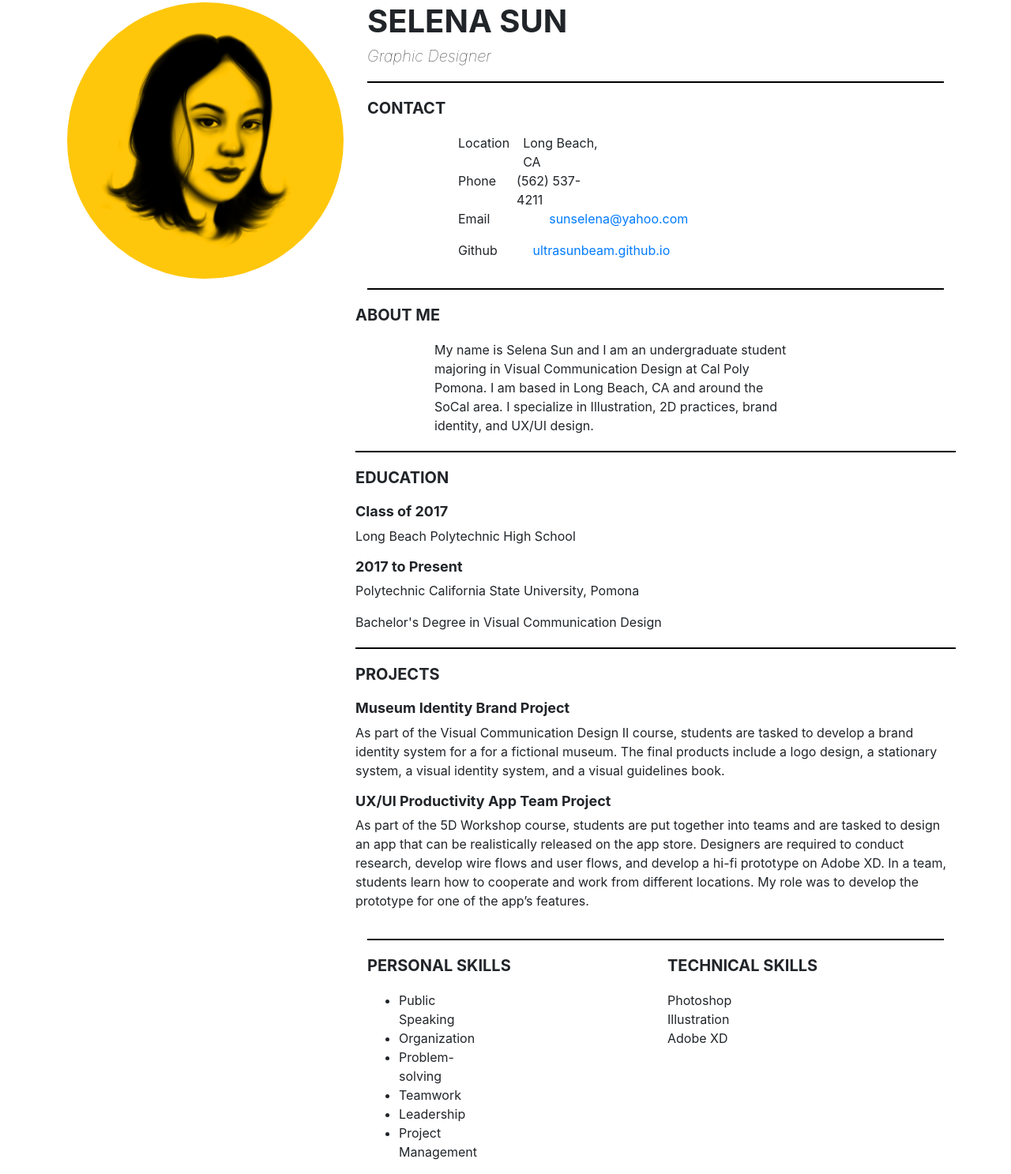
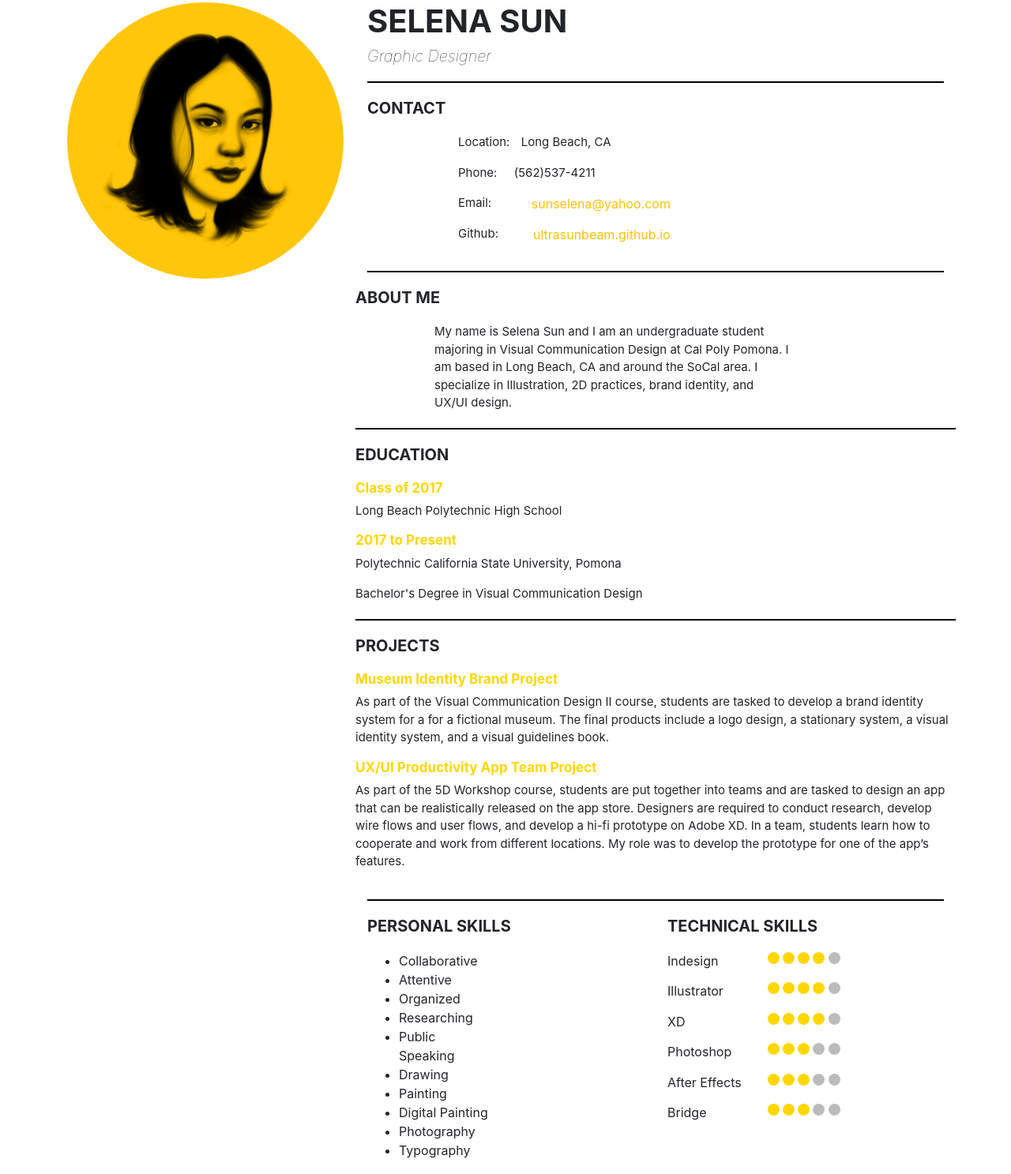
Before and after one commit to ultrasunbeam/ultrasunbeam.github.io, a plain HTML site: page resume.html in a window 1280 px wide. Shown: the part 123-1610 px from the top of the page at 79% size. Drawn offline with nearby package versions, Linux system fonts and the light colour scheme.

Commit message:
edit text color and circle colors

```diff
--- a/assets/css/sharedStyle.css
+++ b/assets/css/sharedStyle.css
@@ -69,3 +69,40 @@ div h4 {
     font-size: 18px;
     font-weight: bold;
 }
+
+div .row {
+    display: flex;
+
+}
+
+div .col-8 a {
+    color: #ffc107!important;
+    text-decoration: none;
+    background-color: transparent;
+}
+
+p {
+    font-size: 15px;
+}
+
+div h6 {
+    font-size: 17px;
+    font-weight: bold;
+    color: gold;
+}
+
+.dot {
+    height: 15px;
+    width: 15px;
+    background-color: #bbb;
+    border-radius: 50%;
+    display: inline-block;
+  }
+
+.dotFill {
+    height: 15px;
+    width: 15px;
+    background-color:gold;
+    border-radius: 50%;
+    display: inline-block;
+  }
--- a/resume.html
+++ b/resume.html
@@ -19,7 +19,7 @@
     <!-- this is boostrap navigation bar -->
     <nav class="navbar navbar-expand-lg navbar-light customNav">
       <a class="navbar-brand" href="resume.html">
-          <img src="assets/images/sunLogo.png" height="50">
+          <img src="assets/images/sunLogo.png" height="50px">
         </a>
       <button class="navbar-toggler" type="button" data-toggle="collapse" data-target="#navbarSupportedContent" aria-controls="navbarSupportedContent" aria-expanded="false" aria-label="Toggle navigation">
         <span class="navbar-toggler-icon"></span>
@@ -43,6 +43,7 @@
     </nav>
 
     <!-- this is the resume -->
+
     <div class="container myResume">
       <div class="row topRow">
           <div class="col-sm-4">
@@ -68,34 +69,34 @@
 
                       <div class="row">
                           <div class="col-4">
-                              <p>Location</p>
+                              <p>Location:</p>
                           </div>
-                          <div class="col-7">
-                              <span>Long Beach, CA</span>
+                          <div class="col-8">
+                              <p>Long Beach, CA</p>
                           </div>
                       </div>
 
                       <div class="row">
                           <div class="col-4">
-                              <p>Phone</p>
+                              <p>Phone:</p>
                           </div>
-                          <div class="col-7">
-                              <span>(562) 537-4211</span>
+                          <div class="col-8">
+                              <p>(562)537-4211</p>
                           </div>
                       </div>
 
                       <div class="row">
-                          <div class="col-5">
-                              <p>Email</p>
+                          <div class="col-4">
+                              <p>Email:</p>
                           </div>
-                          <div class="col-7 email">
+                          <div class="col-8">
                               <a href="mailto: sunselena@yahoo.com">sunselena@yahoo.com</a>
                           </div>
                       </div>
 
                       <div class="row">
                         <div class="col-4">
-                            <p>Github</p>
+                            <p>Github:</p>
                         </div>
                         <div class="col-8 email">
                             <a href="https://github.com/ultrasunbeam/ultrasunbeam.github.io" target="_blank">ultrasunbeam.github.io</a>
@@ -122,9 +123,9 @@
 
               <div class="education">
                   <h3>EDUCATION</h3>
-                  <h4>Class of 2017</h4>
+                  <h6>Class of 2017</h6>
                   <p>Long Beach Polytechnic High School</p>
-                  <h4>2017 to Present</h4>
+                  <h6>2017 to Present</h6>
                   <p>Polytechnic California State University, Pomona</p>
                   <p>Bachelor's Degree in Visual Communication Design</p>
               </div>
@@ -135,9 +136,9 @@
               <div class="projects">
                   <h3>PROJECTS</h3>
                   <div class="divider"></div>
-                  <h4>Museum Identity Brand Project</h4>
+                  <h6>Museum Identity Brand Project</h6>
                   <p>As part of the Visual Communication Design II course, students are tasked to develop a brand identity system for a for a fictional museum. The final products include a logo design, a stationary system, a visual identity system, and a visual guidelines book.</p>
-                  <h4>UX/UI Productivity App Team Project</h4>
+                  <h6>UX/UI Productivity App Team Project</h6>
                   <p>As part of the 5D Workshop course, students are put together into teams and are tasked to design an app that can be realistically released on the app store. Designers are required to conduct research, develop wire flows and user flows, and develop a hi-fi prototype on Adobe XD. In a team, students learn how to cooperate and work from different locations. My role was to develop the prototype for one of the app’s features.</p>
               </div>
           </div>
@@ -154,12 +155,16 @@
               <div class="row">
                   <div class="col-6">
                       <ul>
+                          <li>Collaborative</li>
+                          <li>Attentive</li>
+                          <li>Organized</li>
+                          <li>Researching</li>
                           <li>Public Speaking</li>
-                          <li>Organization</li>
-                          <li>Problem-solving</li>
-                          <li>Teamwork</li>
-                          <li>Leadership</li>
-                          <li>Project Management</li>
+                          <li>Drawing</li>
+                          <li>Painting</li>
+                          <li>Digital Painting</li>
+                          <li>Photography</li>
+                          <li>Typography</li>
                       </ul>
                   </div>
               </div>
@@ -170,66 +175,97 @@
               <div class="divider"></div>
               <div class="row">
                   <div class="col-sm-4">
-                      <span>Photoshop</span>
+                      <span>Indesign</span>
                   </div>
                   <div class="col-sm-8">
                       <p>
-                          <i class="fas fa-circle solid" aria-hidden="true"></i>
-                          <i class="fas fa-circle solid" aria-hidden="true"></i>
-                          <i class="fas fa-circle solid" aria-hidden="true"></i>
-                          <i class="fas fa-circle solid" aria-hidden="true"></i>
-                          <i class="fas fa-circle solid" aria-hidden="true"></i>
-                          <i class="fas fa-circle solid" aria-hidden="true"></i>
-                          <i class="fas fa-circle solid" aria-hidden="true"></i>
-                          <i class="fas fa-circle solid" aria-hidden="true"></i>
-                          <i class="fas fa-circle" aria-hidden="true"></i>
-                          <i class="fas fa-circle" aria-hidden="true"></i>
+                        <span class="dotFill"></span>
+                        <span class="dotFill"></span>
+                        <span class="dotFill"></span>
+                        <span class="dotFill"></span>
+                        <span class="dot"></span>
                       </p>
                   </div>
               </div>
 
               <div class="row">
                   <div class="col-sm-4">
-                      <span>Illustration</span>
+                      <span>Illustrator</span>
                   </div>
                   <div class="col-sm-8">
                       <p>
-                          <i class="fas fa-circle solid" aria-hidden="true"></i>
-                          <i class="fas fa-circle solid" aria-hidden="true"></i>
-                          <i class="fas fa-circle solid" aria-hidden="true"></i>
-                          <i class="fas fa-circle solid" aria-hidden="true"></i>
-                          <i class="fas fa-circle solid" aria-hidden="true"></i>
-                          <i class="fas fa-circle solid" aria-hidden="true"></i>
-                          <i class="fas fa-circle" aria-hidden="true"></i>
-                          <i class="fas fa-circle" aria-hidden="true"></i>
-                          <i class="fas fa-circle" aria-hidden="true"></i>
-                          <i class="fas fa-circle" aria-hidden="true"></i>
+                        <span class="dotFill"></span>
+                        <span class="dotFill"></span>
+                        <span class="dotFill"></span>
+                        <span class="dotFill"></span>
+                        <span class="dot"></span>
                       </p>
                   </div>
               </div>
 
               <div class="row">
                   <div class="col-sm-4">
-                      <span>Adobe XD</span>
+                      <span>XD</span>
                   </div>
                   <div class="col-sm-8">
                       <p>
-                          <i class="fas fa-circle solid" aria-hidden="true"></i>
-                          <i class="fas fa-circle solid" aria-hidden="true"></i>
-                          <i class="fas fa-circle solid" aria-hidden="true"></i>
-                          <i class="fas fa-circle solid" aria-hidden="true"></i>
-                          <i class="fas fa-circle " aria-hidden="true"></i>
-                          <i class="fas fa-circle " aria-hidden="true"></i>
-                          <i class="fas fa-circle " aria-hidden="true"></i>
-                          <i class="fas fa-circle" aria-hidden="true"></i>
-                          <i class="fas fa-circle" aria-hidden="true"></i>
-                          <i class="fas fa-circle" aria-hidden="true"></i>
+                        <span class="dotFill"></span>
+                        <span class="dotFill"></span>
+                        <span class="dotFill"></span>
+                        <span class="dotFill"></span>
+                        <span class="dot"></span>
                       </p>
                   </div>
+              </div>
+
+              <div class="row">
+                <div class="col-sm-4">
+                    <span>Photoshop</span>
+                </div>
+                <div class="col-sm-8">
+                    <p>
+                      <span class="dotFill"></span>
+                      <span class="dotFill"></span>
+                      <span class="dotFill"></span>
+                      <span class="dot"></span>
+                      <span class="dot"></span>
+                    </p>
+                </div>
+            </div>
+
+            <div class="row">
+                <div class="col-sm-4">
+                    <span>After Effects</span>
+                </div>
+                <div class="col-sm-8">
+                    <p>
+                      <span class="dotFill"></span>
+                      <span class="dotFill"></span>
+                      <span class="dotFill"></span>
+                      <span class="dot"></span>
+                      <span class="dot"></span>
+                    </p>
+                </div>
+            </div>
+
+            <div class="row">
+                <div class="col-sm-4">
+                    <span>Bridge</span>
+                </div>
+                <div class="col-sm-8">
+                    <p>
+                      <span class="dotFill"></span>
+                      <span class="dotFill"></span>
+                      <span class="dotFill"></span>
+                      <span class="dot"></span>
+                      <span class="dot"></span>
+                    </p>
+                </div>
+            </div>
+
           </div>
       </div>
     </div>
 
-
 </body>
 </html>
```
Lines whose indentation alone changed are shown as unchanged.
